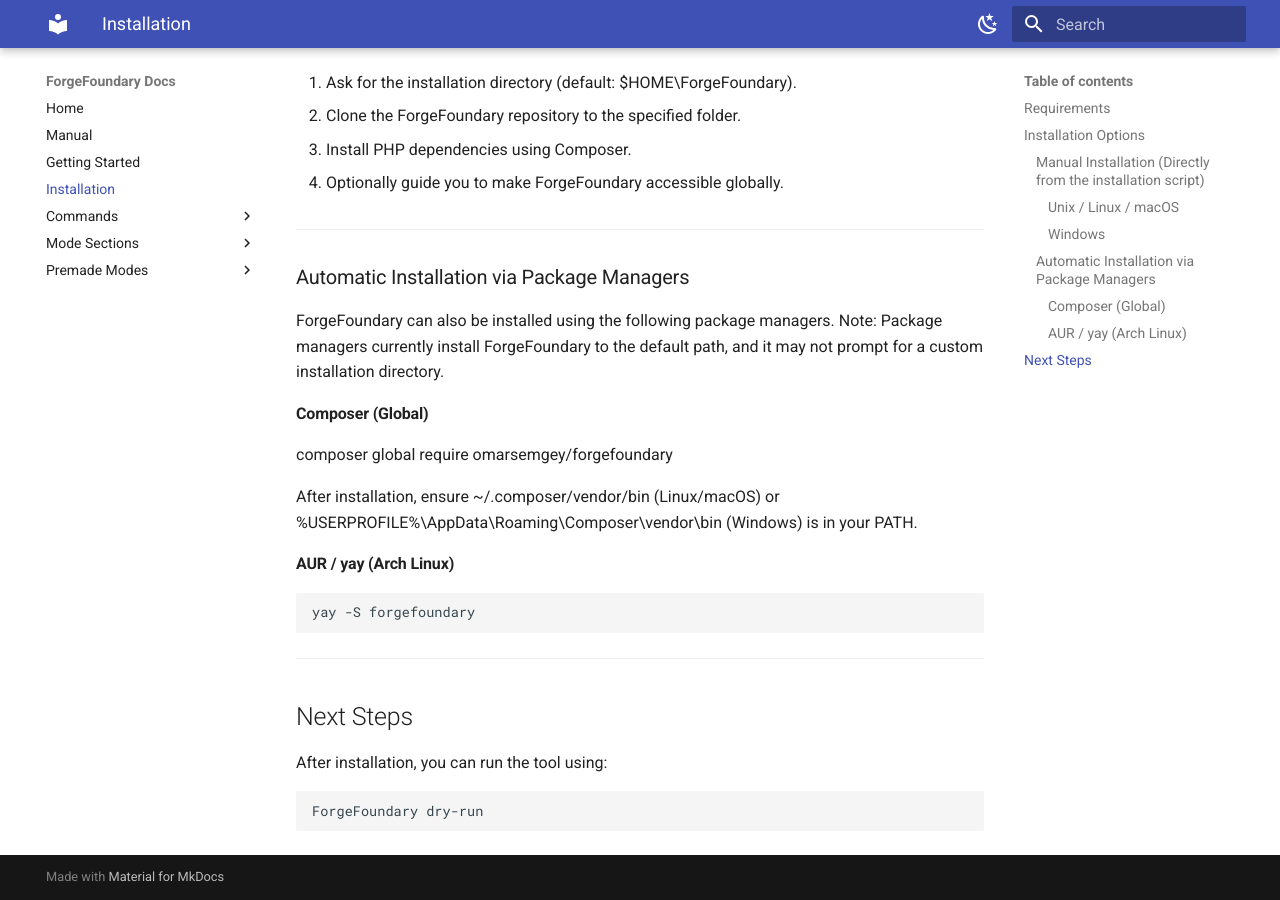
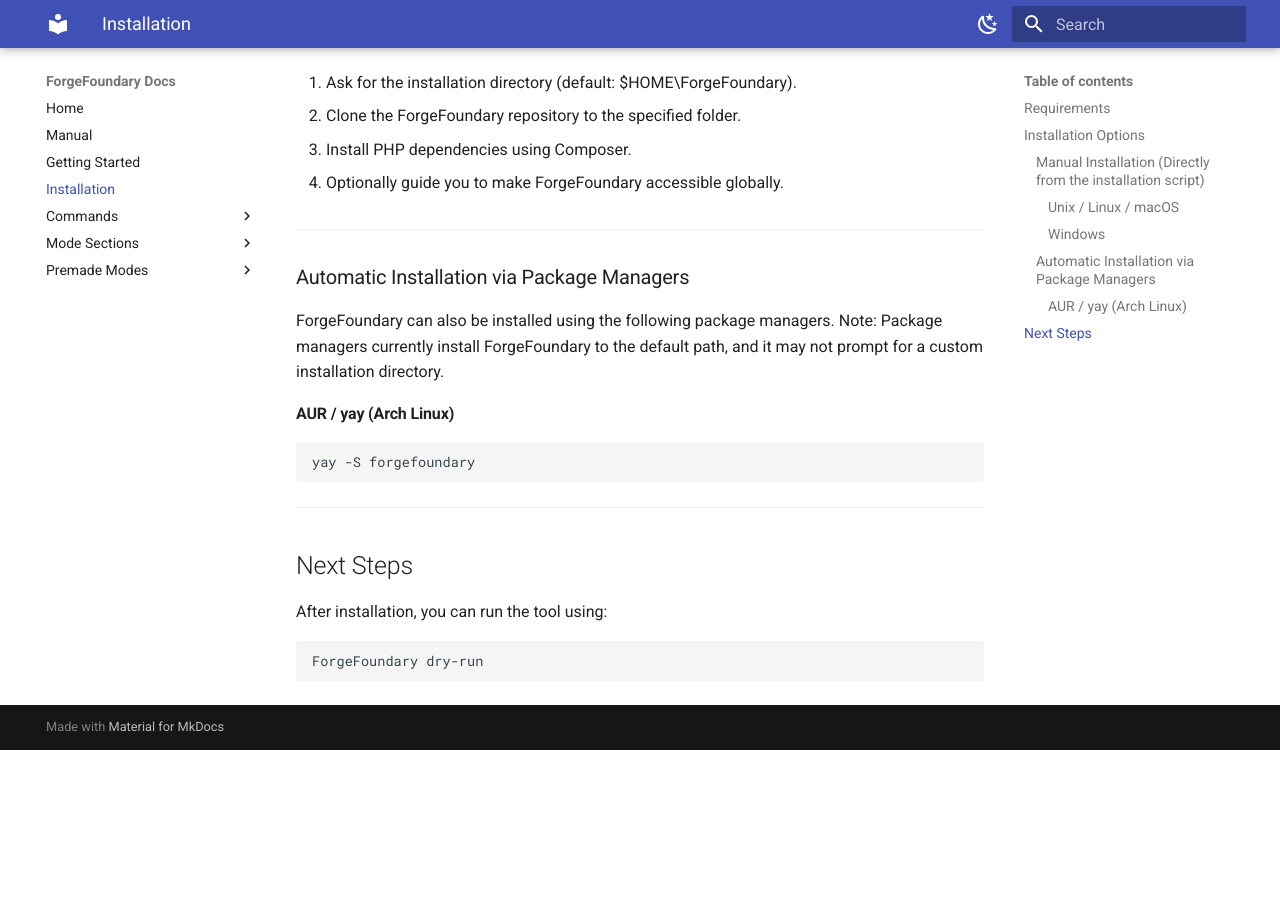
Before and after one commit to omarSemgey/ForgeFoundary, an MkDocs documentation site: the page built from Docs/Installation.md, in a window 1280 px wide and 900 px high, scrolled down 1316 px. Built offline with MkDocs 1.6.1 and Material for MkDocs 9.7.7, drawn with Linux system fonts in a browser that asks for light colours; after the commit the page ends 2066 px from its top, so only the background shows below that.

Commit message:
Fixing Bugs

````diff
--- a/Docs/Installation.md
+++ b/Docs/Installation.md
@@ -68,13 +68,6 @@ The script will:
 
 ForgeFoundary can also be installed using the following package managers. Note: Package managers currently install ForgeFoundary to the default path, and it may not prompt for a custom installation directory.
 
-#### Composer (Global)
-
-composer global require omarsemgey/forgefoundary
-
-
-After installation, ensure ~/.composer/vendor/bin (Linux/macOS) or %USERPROFILE%\AppData\Roaming\Composer\vendor\bin (Windows) is in your PATH.
-
 #### AUR / yay (Arch Linux)
 
 ```bash
````
